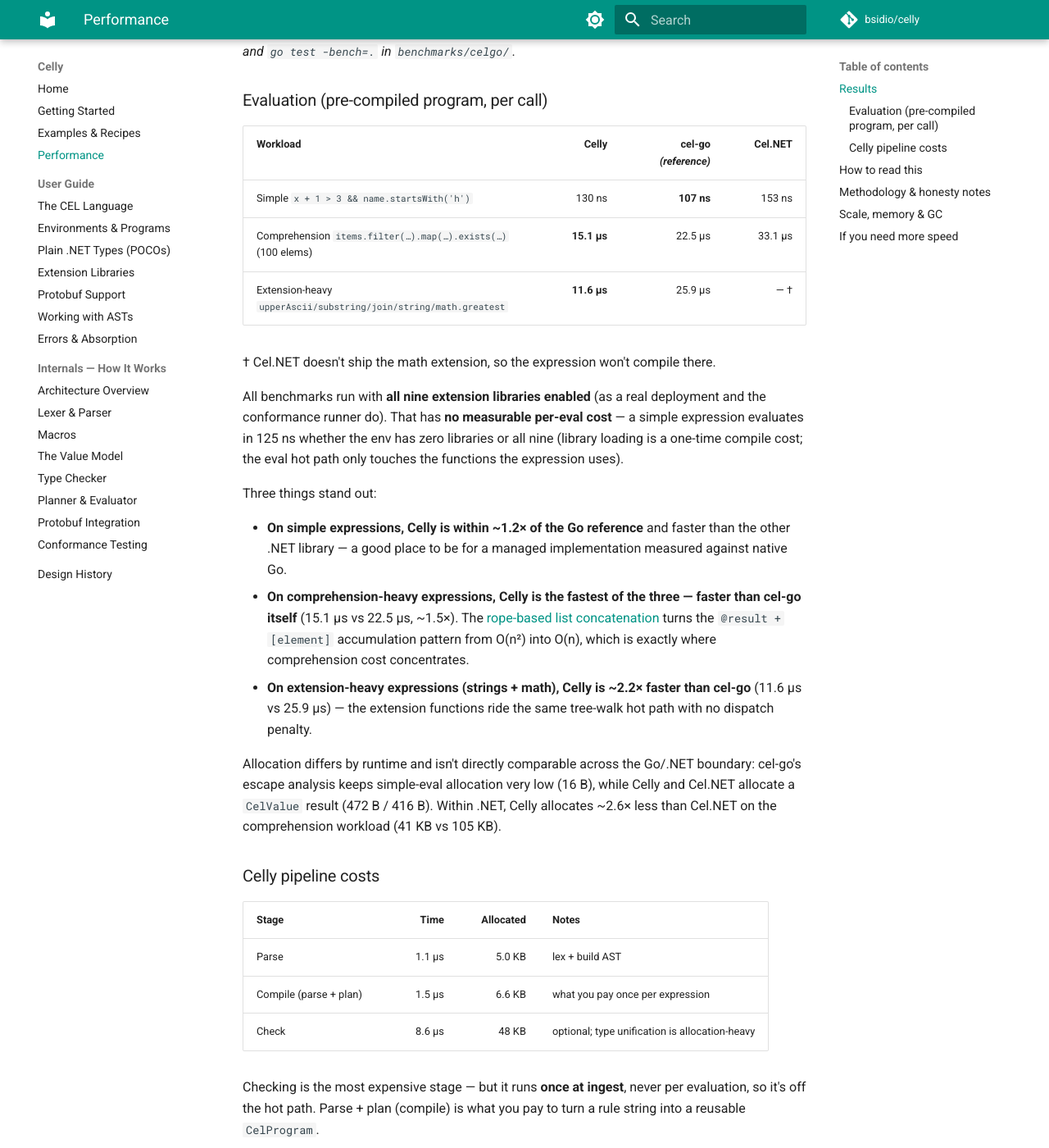
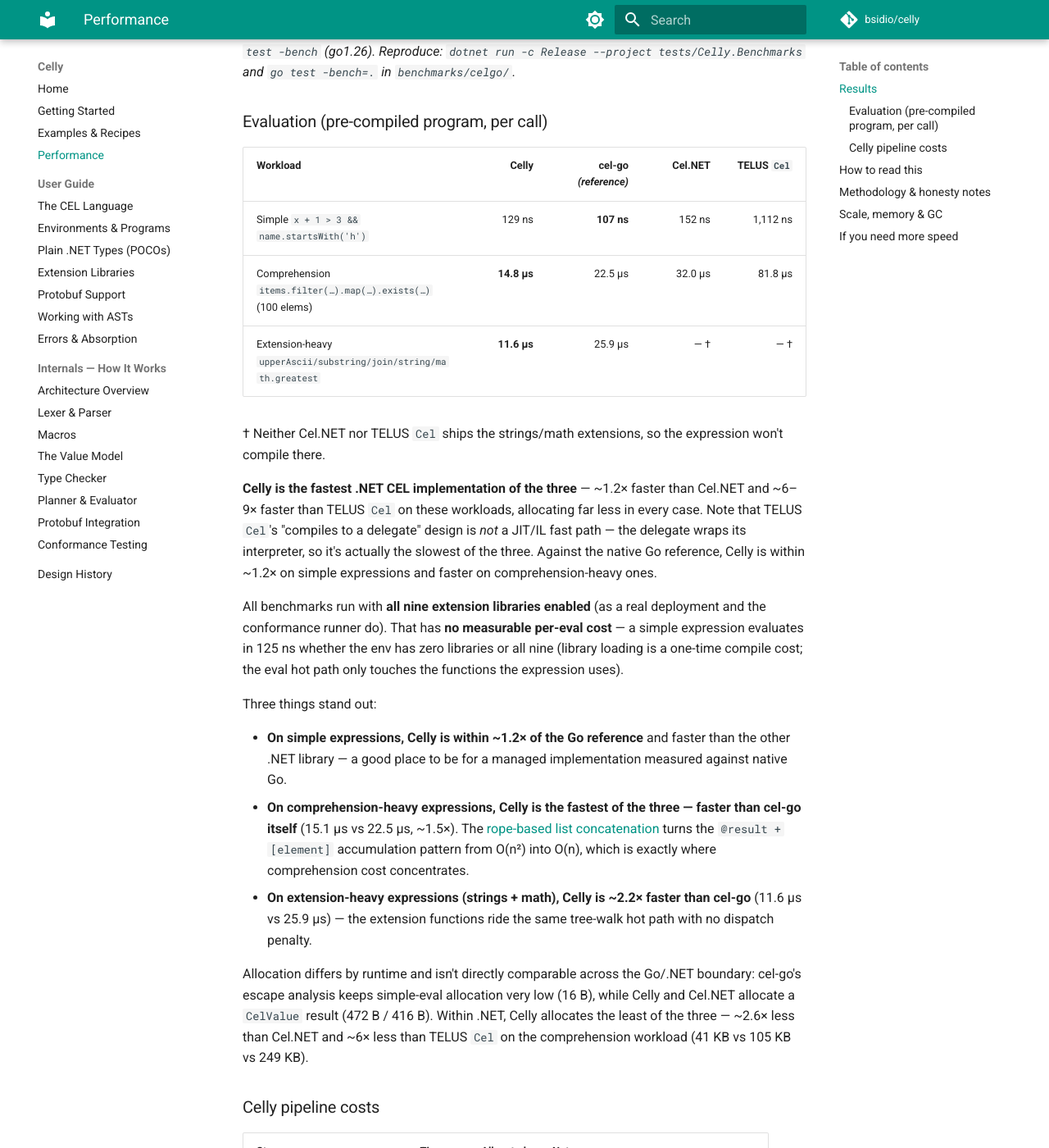
Before and after one commit to bsidio/celly, an MkDocs documentation site: the page built from docs/performance.md, in a window 1280 px wide and 1400 px high, scrolled down 349 px. Shown: the whole window at 82% size. Built offline with MkDocs 1.6.1 and Material for MkDocs 9.7.7, drawn with Linux system fonts in a browser that asks for light colours; comment, search, counter and statistics services are not loaded; some of the changed text lies outside the part shown.

Commit message:
bench: add TELUS Cel to the comparison (four-way)
Added the third native .NET CEL package (telus-labs/cel-net, "Cel"
0.3.3, which compiles expressions to a delegate) to the benchmark suite.

Results (this machine, BenchmarkDotNet): Celly is the fastest .NET
implementation of the three.
- Simple eval:  Celly 129ns < Cel.NET 152ns < TELUS 1112ns
- Comprehension: Celly 14.8us < Cel.NET 32us < TELUS 82us
- Allocation:   Celly least (41KB comp) < Cel.NET 105KB < TELUS 249KB

Notable: TELUS's "compiles to a delegate" is not a JIT/IL fast path —
the delegate wraps its interpreter, making it the slowest of the three.
TELUS also lacks the strings/math extensions (upperAscii fails to
compile), like Cel.NET. Docs + README updated with the four-way table.

```diff
--- a/docs/performance.md
+++ b/docs/performance.md
@@ -1,9 +1,10 @@
 # Performance
 
 Celly is designed for the policy-engine pattern: **compile an expression once, evaluate it
-many times**. The numbers below focus on that steady-state eval cost, compared against both
-the other native .NET CEL library ([Cel.NET](https://github.com/rayokota/cel.net)) and the
-reference Go implementation ([cel-go](https://github.com/google/cel-go)).
+many times**. The numbers below focus on that steady-state eval cost, compared against the
+other native .NET CEL libraries ([Cel.NET](https://github.com/rayokota/cel.net) and
+[TELUS `Cel`](https://github.com/telus-labs/cel-net)) and the reference Go implementation
+([cel-go](https://github.com/google/cel-go)).
 
 ## Results
 
@@ -13,13 +14,20 @@
 
 ### Evaluation (pre-compiled program, per call)
 
-| Workload | **Celly** | cel-go *(reference)* | Cel.NET |
-|---|--:|--:|--:|
-| Simple `x + 1 > 3 && name.startsWith('h')` | 130 ns | **107 ns** | 153 ns |
-| Comprehension `items.filter(…).map(…).exists(…)` (100 elems) | **15.1 µs** | 22.5 µs | 33.1 µs |
-| Extension-heavy `upperAscii/substring/join/string/math.greatest` | **11.6 µs** | 25.9 µs | — † |
+| Workload | **Celly** | cel-go *(reference)* | Cel.NET | TELUS `Cel` |
+|---|--:|--:|--:|--:|
+| Simple `x + 1 > 3 && name.startsWith('h')` | 129 ns | **107 ns** | 152 ns | 1,112 ns |
+| Comprehension `items.filter(…).map(…).exists(…)` (100 elems) | **14.8 µs** | 22.5 µs | 32.0 µs | 81.8 µs |
+| Extension-heavy `upperAscii/substring/join/string/math.greatest` | **11.6 µs** | 25.9 µs | — † | — † |
 
-† Cel.NET doesn't ship the math extension, so the expression won't compile there.
+† Neither Cel.NET nor TELUS `Cel` ships the strings/math extensions, so the expression
+won't compile there.
+
+**Celly is the fastest .NET CEL implementation of the three** — ~1.2× faster than Cel.NET
+and ~6–9× faster than TELUS `Cel` on these workloads, allocating far less in every case. Note
+that TELUS `Cel`'s "compiles to a delegate" design is *not* a JIT/IL fast path — the delegate
+wraps its interpreter, so it's actually the slowest of the three. Against the native Go
+reference, Celly is within ~1.2× on simple expressions and faster on comprehension-heavy ones.
 
 All benchmarks run with **all nine extension libraries enabled** (as a real deployment and
 the conformance runner do). That has **no measurable per-eval cost** — a simple expression
@@ -41,8 +49,9 @@
 
 Allocation differs by runtime and isn't directly comparable across the Go/.NET boundary:
 cel-go's escape analysis keeps simple-eval allocation very low (16 B), while Celly and
-Cel.NET allocate a `CelValue` result (472 B / 416 B). Within .NET, Celly allocates ~2.6×
-less than Cel.NET on the comprehension workload (41 KB vs 105 KB).
+Cel.NET allocate a `CelValue` result (472 B / 416 B). Within .NET, Celly allocates the least
+of the three — ~2.6× less than Cel.NET and ~6× less than TELUS `Cel` on the comprehension
+workload (41 KB vs 105 KB vs 249 KB).
 
 ### Celly pipeline costs
 
```
Also changed, not shown: README.md (+1 -1 lines), 2 other files.
